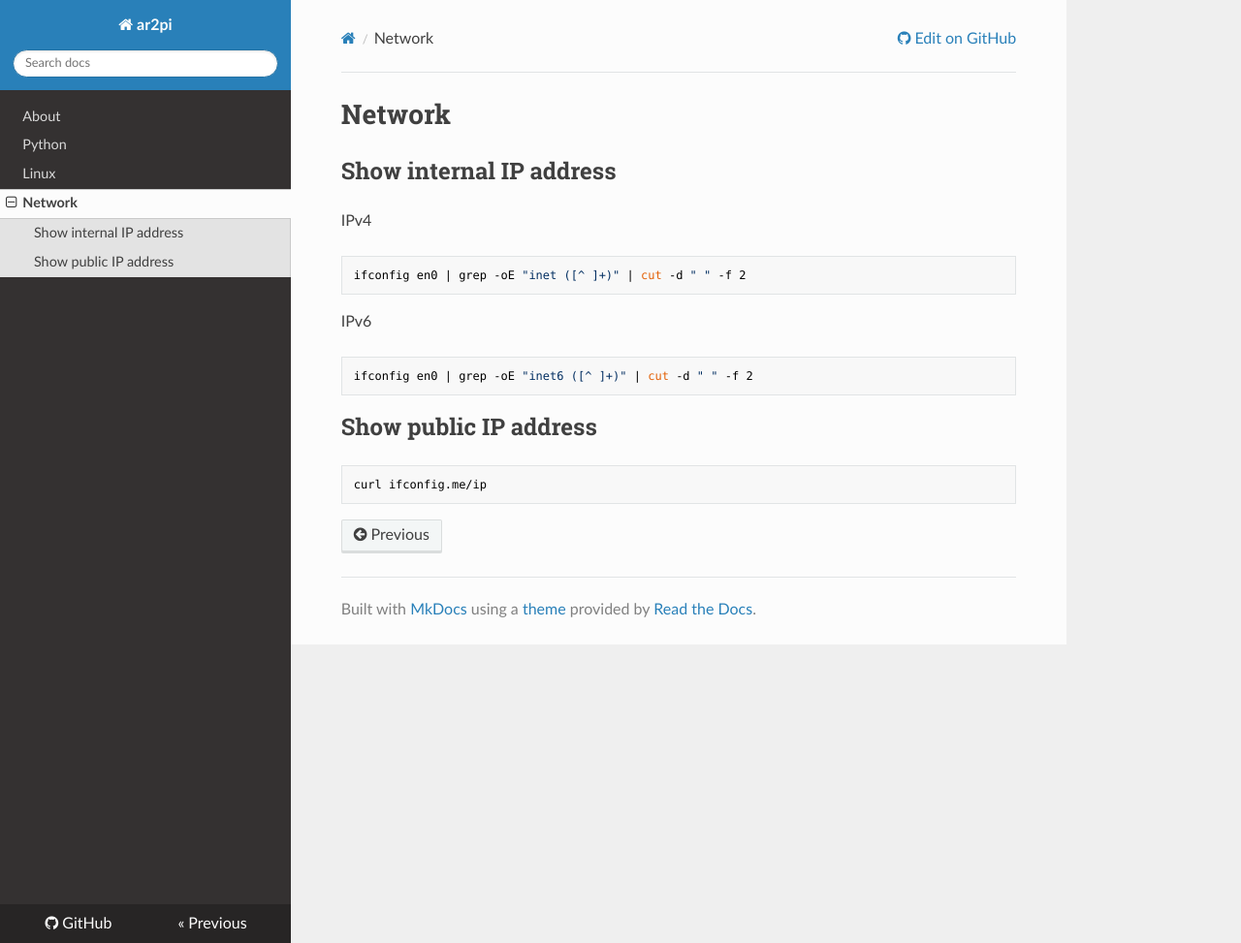
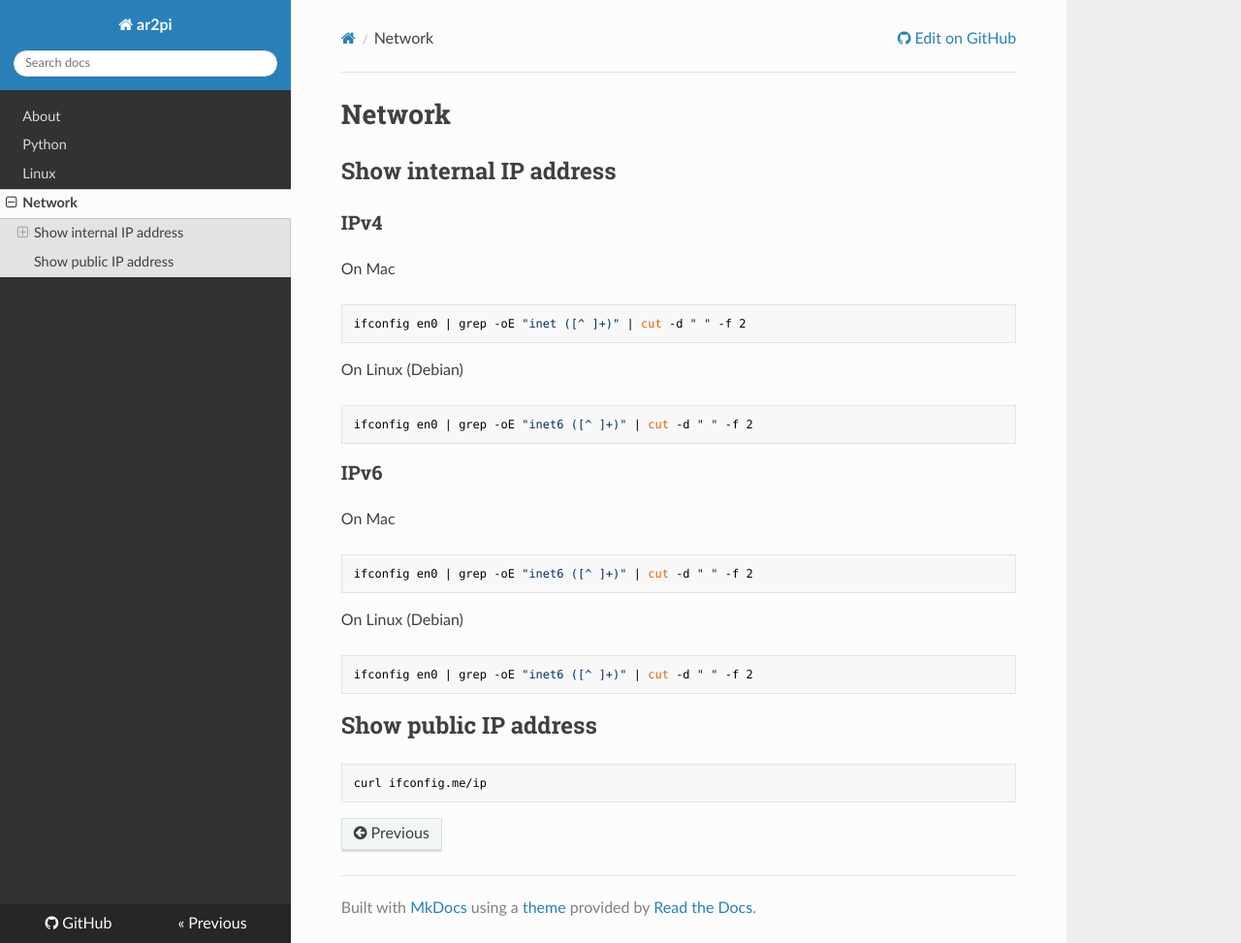
Before and after one commit to ar2pi/ar2pi, an MkDocs documentation site: the page built from docs/network.md, in a window 1280 px wide and 973 px high. Shown: the whole window at 97% size. Built offline with MkDocs 1.6.1, drawn with Linux system fonts in a browser that asks for light colours; nearby versions of some CDN libraries.

````diff
--- a/docs/network.md
+++ b/docs/network.md
@@ -2,12 +2,23 @@
 
 ## Show internal IP address
 
-IPv4
+### IPv4
+On Mac
 ```sh
 ifconfig en0 | grep -oE "inet ([^ ]+)" | cut -d " " -f 2
 ```
+On Linux (Debian)
+```sh
+ifconfig en0 | grep -oE "inet6 ([^ ]+)" | cut -d " " -f 2
+```
 
-IPv6
+### IPv6
+On Mac
+```sh
+ifconfig en0 | grep -oE "inet6 ([^ ]+)" | cut -d " " -f 2
+```
+
+On Linux (Debian)
 ```sh
 ifconfig en0 | grep -oE "inet6 ([^ ]+)" | cut -d " " -f 2
 ```
````
Also changed, not shown: docs/python.md (+3 -7 lines).
